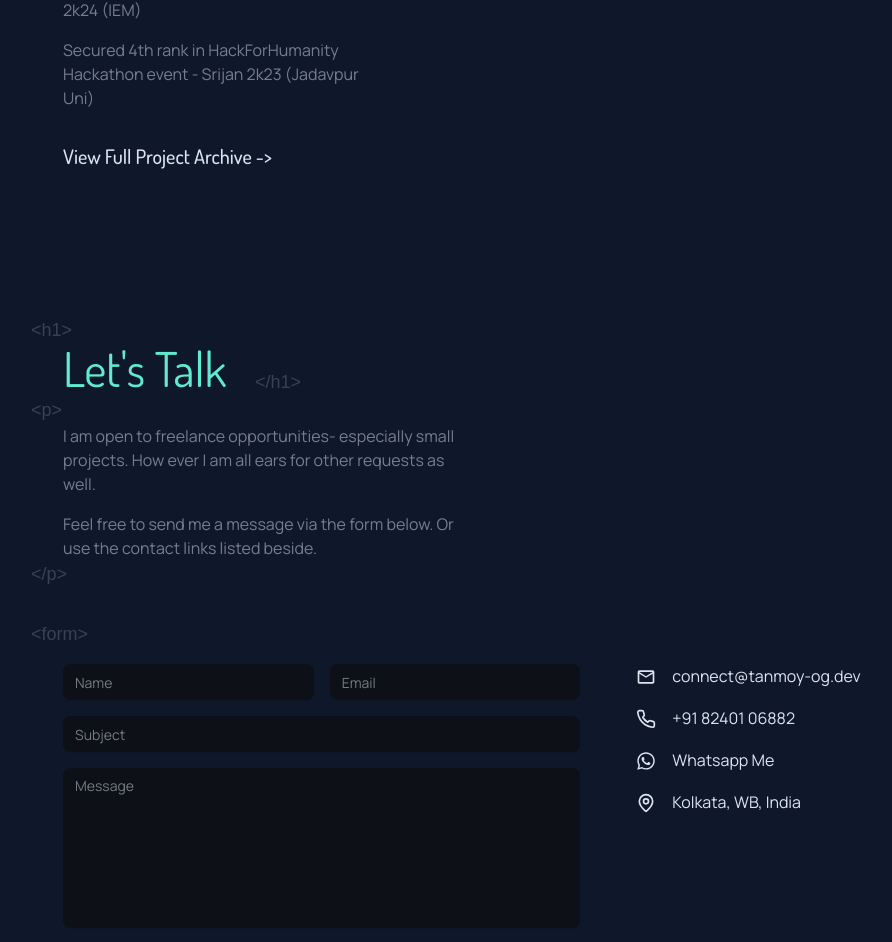
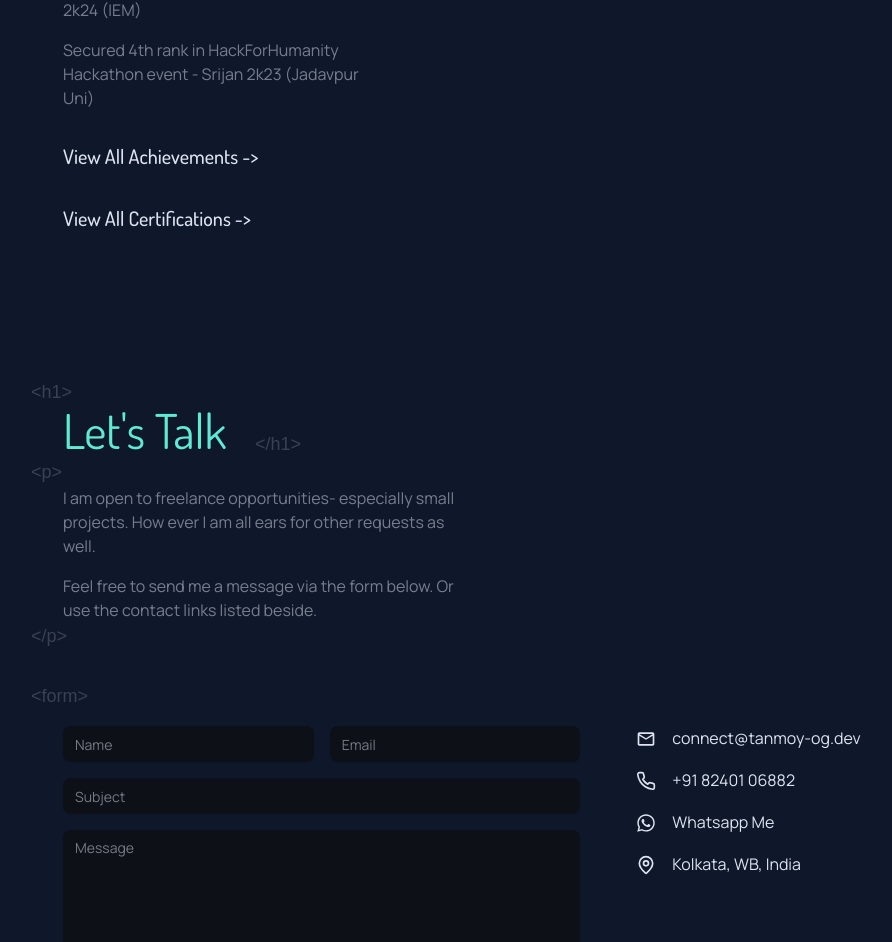
Before and after one commit to tanmoy-OG/my-portfolio, a Next.js app: page /#experience in a window 1280 px wide. Shown: the part 2896-3838 px from the top of the page, without its empty margins (289-1181 px from the left). Built offline with nearby package versions, Linux system fonts and the light colour scheme; a web font is replaced by a local one.

Commit message:
updated links to full archive of jobs, projects, achievements and certifications.

```diff
--- a/src/components/landing/experience.tsx
+++ b/src/components/landing/experience.tsx
@@ -34,7 +34,7 @@ const Experience = () => {
             tech={data.tech}
           />
         ))}
-        <Link href='/job' className='w-fit group z-10'>
+        <Link href='/archive/job' className='w-fit group z-10'>
           <h1 className='text-xl font-medium'>{'View Career History ->'}</h1>
           <div className='h-0.5 bg-accent opacity-0 group-hover:opacity-100 transition-all'></div>
         </Link>
@@ -60,7 +60,7 @@ const Experience = () => {
               installs={data.install}
             />
           ))}
-          <Link href='/project' className='w-fit group z-10'>
+          <Link href='/archive/project' className='w-fit group z-10'>
             <h1 className='text-xl font-medium'>
               {'View Full Project Archive ->'}
             </h1>
--- a/src/components/landing/skill-n-achieve.tsx
+++ b/src/components/landing/skill-n-achieve.tsx
@@ -32,9 +32,15 @@ const SkillNAchieve = () => {
               </p>
             ))}
           </div>
-          <Link href='/skills' className='w-fit group z-10'>
+          <Link href='/archive/achievements' className='w-fit group z-10'>
             <h1 className='text-xl font-medium'>
-              {'View Full Project Archive ->'}
+              {'View All Achievements ->'}
+            </h1>
+            <div className='h-0.5 bg-accent opacity-0 group-hover:opacity-100 transition-all'></div>
+          </Link>
+          <Link href='/archive/certificates' className='w-fit group z-10'>
+            <h1 className='text-xl font-medium'>
+              {'View All Certifications ->'}
             </h1>
             <div className='h-0.5 bg-accent opacity-0 group-hover:opacity-100 transition-all'></div>
           </Link>
```
